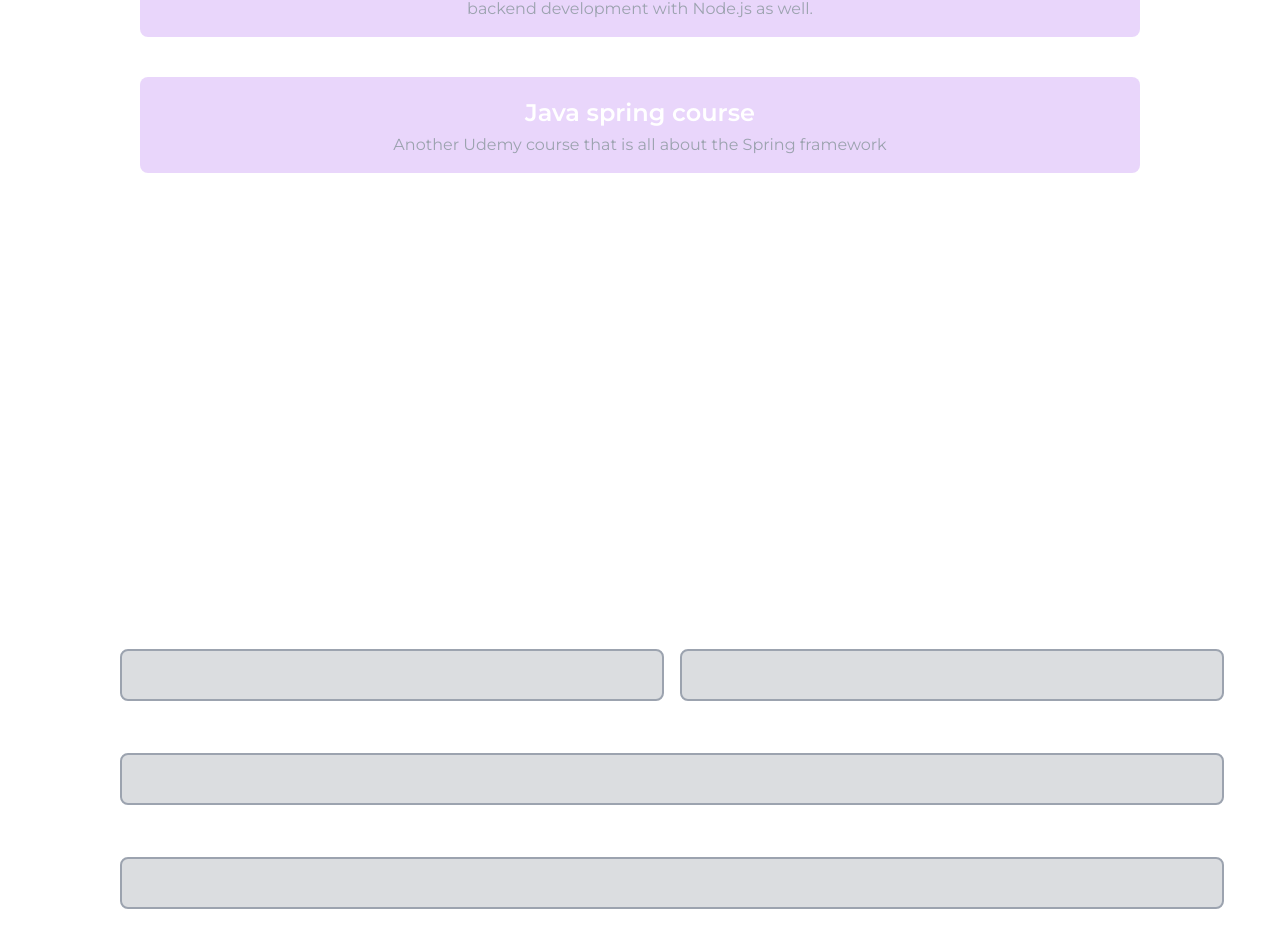
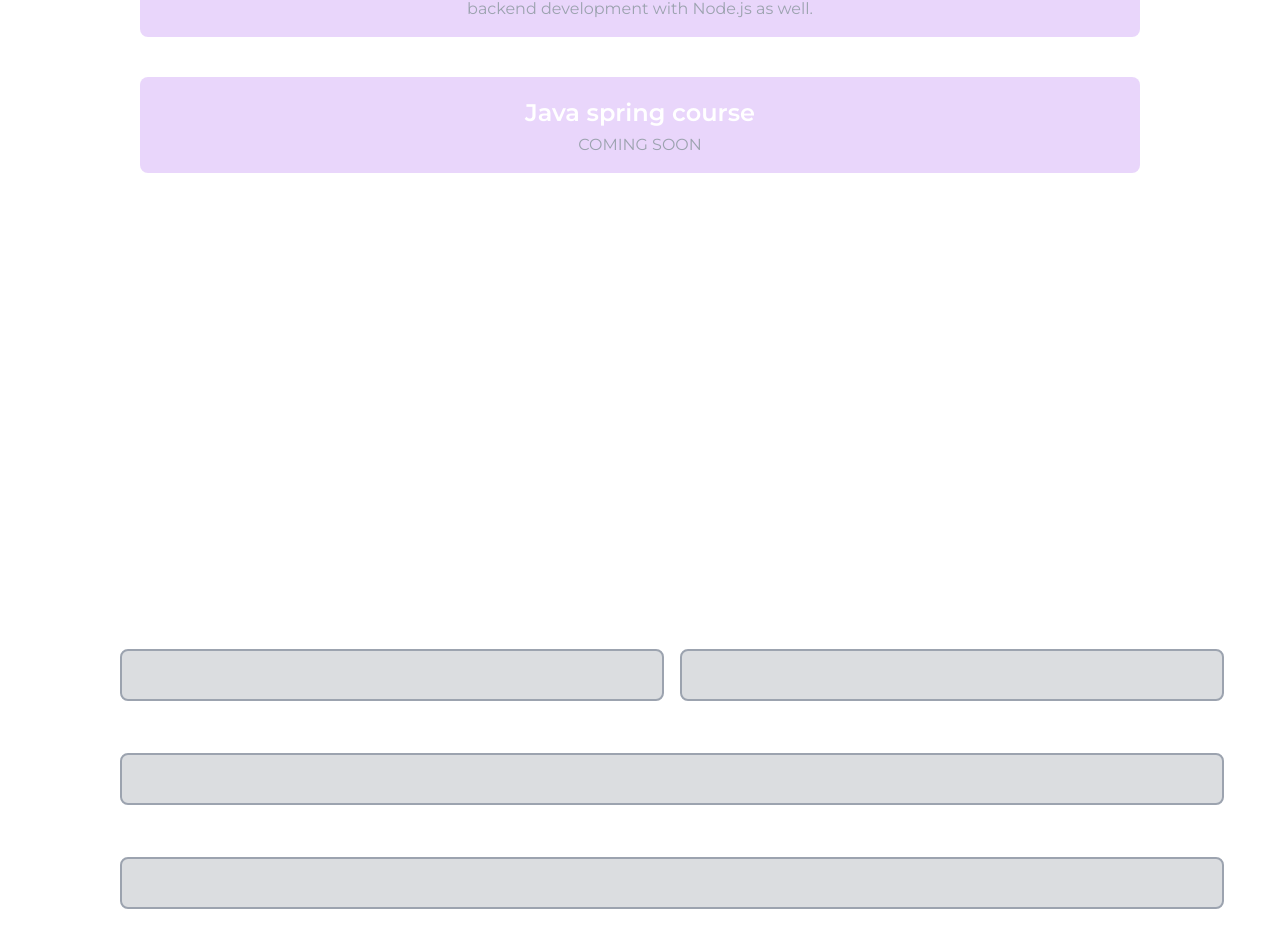
Before and after one commit to DamjanJoveski/Resume, a React (Create React App) app: page / in a window 1280 px wide. Shown: the part 3355-4285 px from the top of the page. Built offline with nearby package versions, Linux system fonts and the light colour scheme.

Commit message:
correction

```diff
--- a/src/Education.jsx
+++ b/src/Education.jsx
@@ -19,7 +19,7 @@ export const Education = () => {
         },
         {
             title:'Java spring course',
-            description:'Another Udemy course that is all about the Spring framework',
+            description:'COMING SOON',
         },
     ]
 
```
